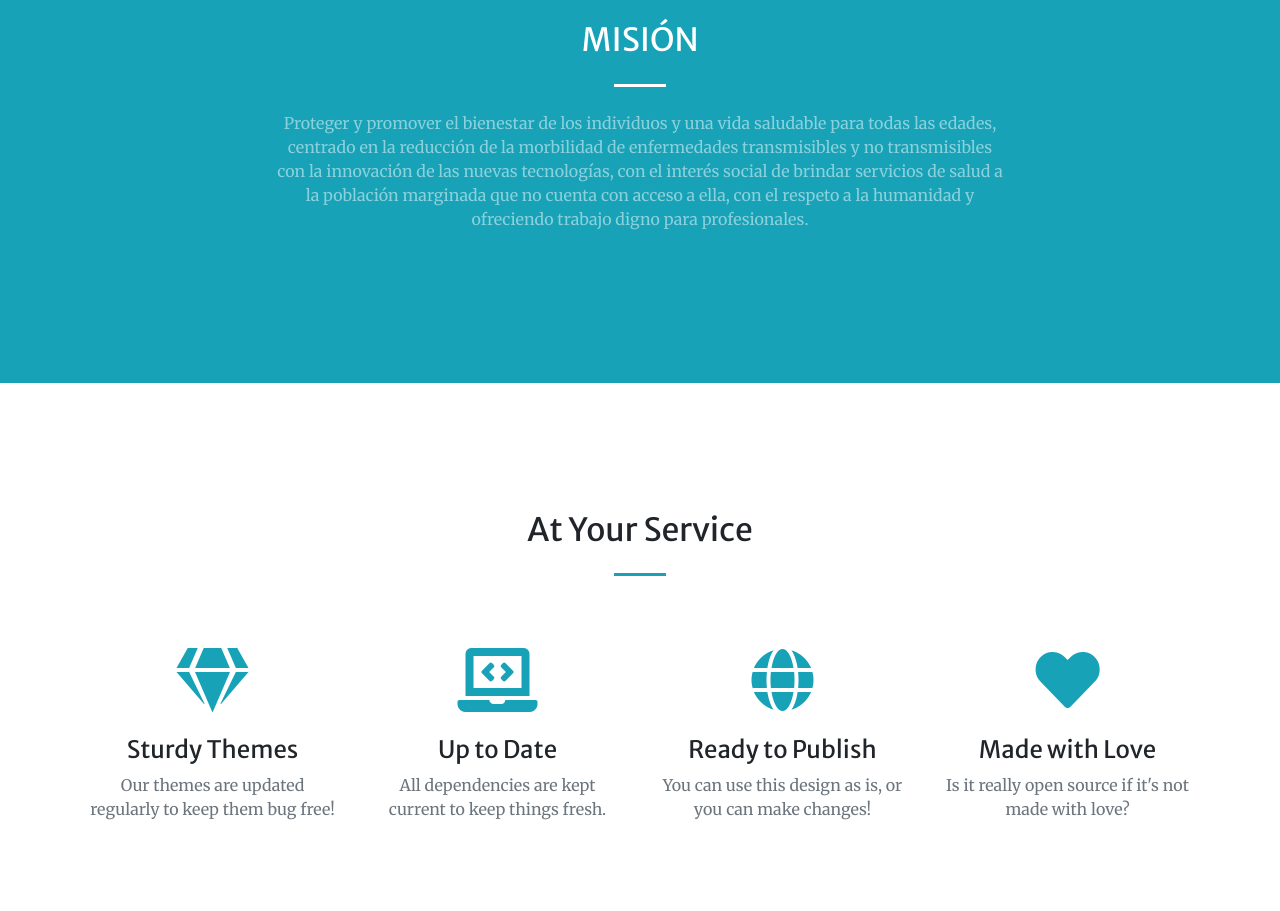
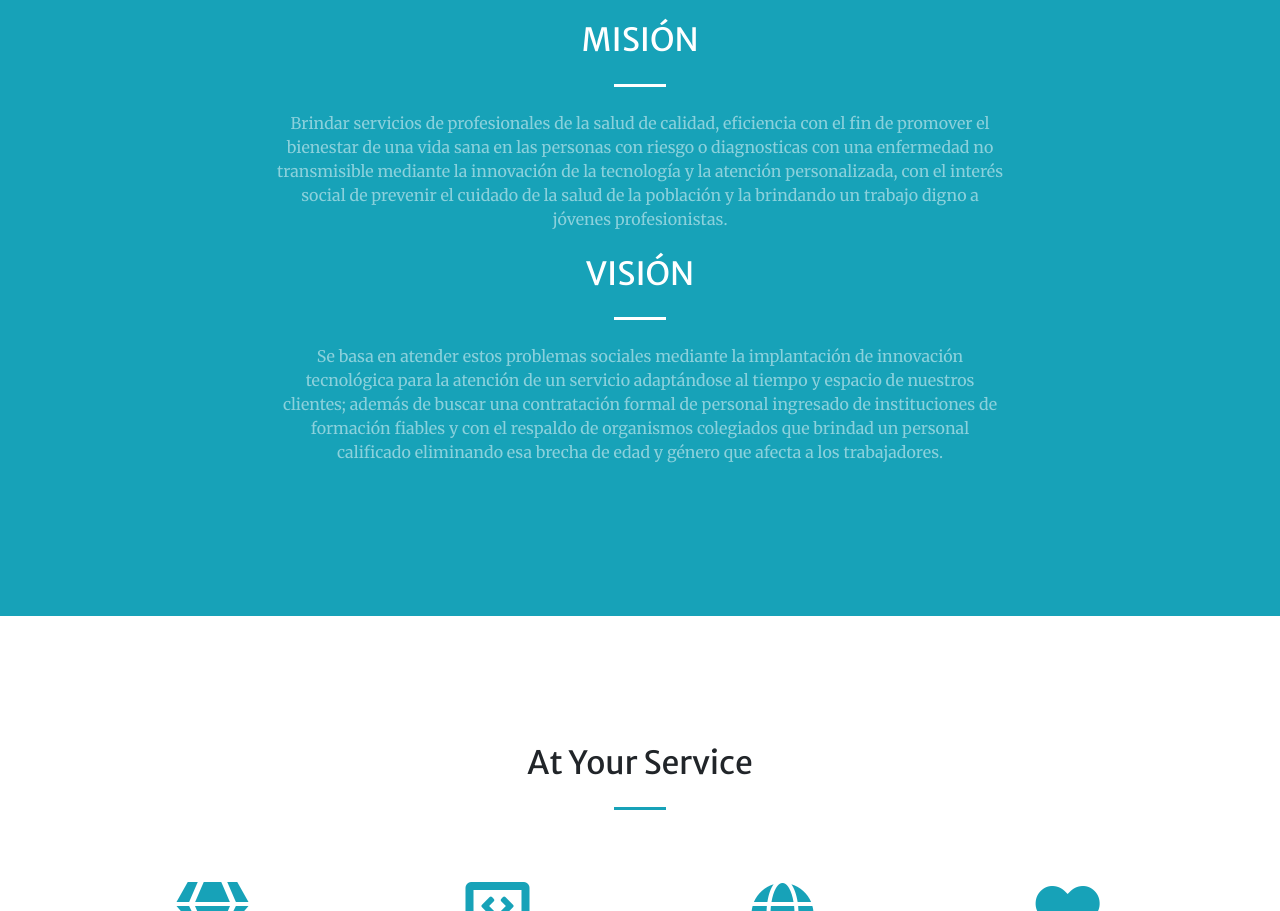
Before and after one commit to angelterron/SIENEM, a website with bundled scripts: page src/main/webapp/index.html in a window 1280 px wide. Shown: the part 1116-2027 px from the top of the page. Built offline with nearby package versions, Linux system fonts and the light colour scheme.

Commit message:
Se agregó visión

```diff
--- a/src/main/webapp/index.html
+++ b/src/main/webapp/index.html
@@ -105,7 +105,7 @@
             </div>
         </header>
 
-                <!-- About Section -->
+        <!-- About Section -->
          <section class="page-section bg-primary" id="about">
            <div class="container">
              <div class="row justify-content-center">
@@ -115,7 +115,10 @@
                  <p class="text-white-50 mb-4">SIENEM es una empresa mexicana originaria del estado de Veracruz integrada por un equipo de profesionales de enfermería egresados de la universidad veracruzana con el fin de buscar un bien social, proporcionando servicios y cuidados, que brinda acciones en la atención y la promoción de la salud, dirigidas al bienestar y la atención a todos los grupos de edad.</p>
                  <h2 class="text-white mt-0">MISIÓN</h2>
                  <hr class="divider light my-4">
-                 <p class="text-white-50 mb-4">Proteger y promover el bienestar de los individuos y una vida saludable para todas las edades, centrado en la reducción de la morbilidad de enfermedades transmisibles y no transmisibles con la innovación de las nuevas tecnologías, con el interés social de brindar servicios de salud a la población marginada que no cuenta con acceso a ella, con el respeto a la humanidad y ofreciendo trabajo digno para profesionales.</p>
+                 <p class="text-white-50 mb-4">Brindar servicios de profesionales de la salud de calidad, eficiencia con el fin de promover el bienestar de una vida sana en las personas con riesgo o diagnosticas con una enfermedad no transmisible mediante la innovación de la tecnología y la atención personalizada, con el interés social de prevenir el cuidado de la salud de la población y la   brindando un trabajo digno a jóvenes profesionistas.</p>
+                 <h2 class="text-white mt-0">VISIÓN</h2>
+                 <hr class="divider light my-4">
+                 <p class="text-white-50 mb-4">Se basa en atender estos problemas sociales mediante la implantación de innovación tecnológica para la atención de un servicio adaptándose al tiempo y espacio de nuestros clientes; además de buscar una contratación formal de personal ingresado de instituciones de formación fiables y con el respaldo de organismos colegiados que brindad un personal calificado eliminando esa brecha de edad y género que afecta a los trabajadores.</p>
                </div>
              </div>
            </div>
```
